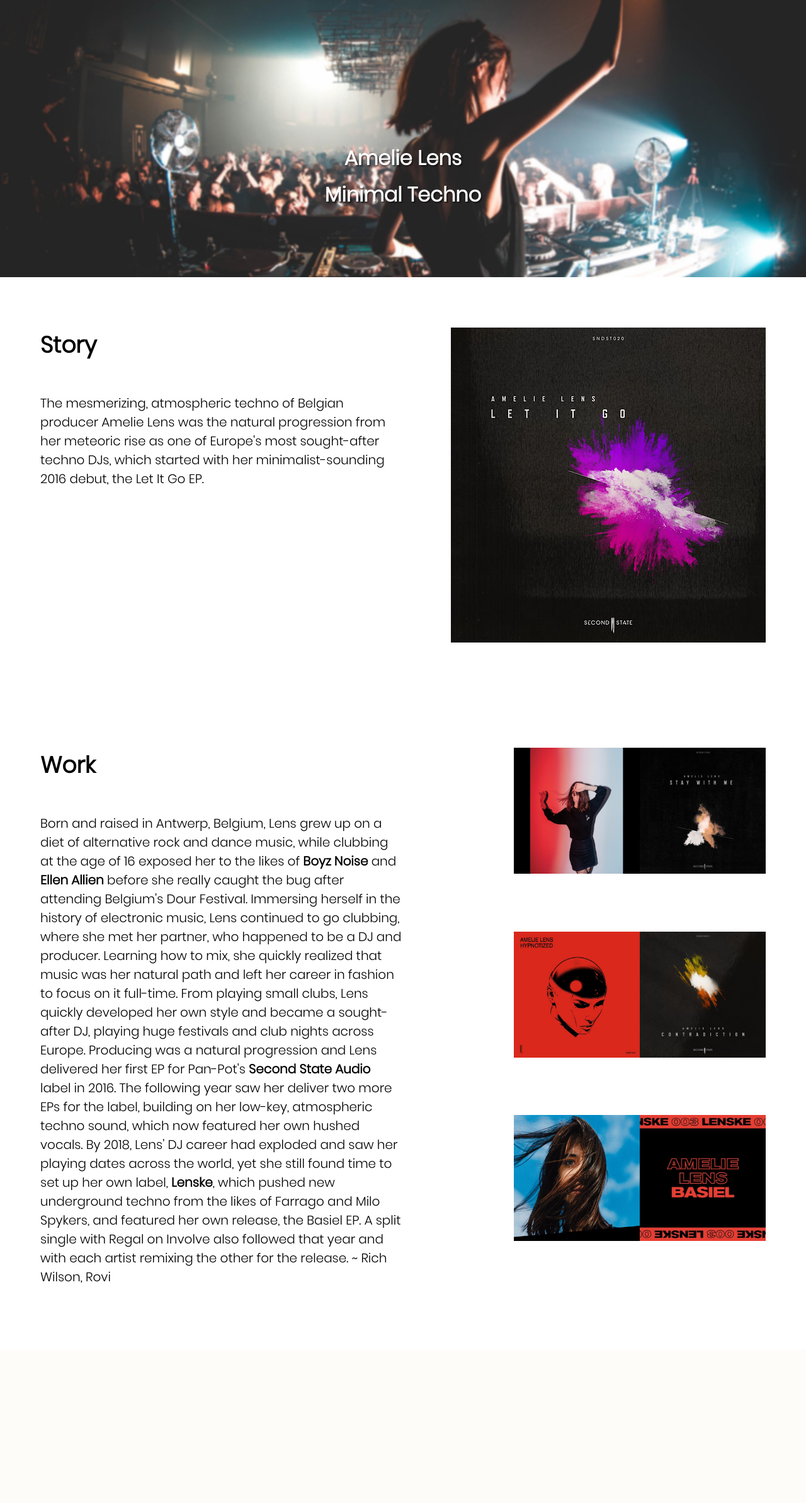
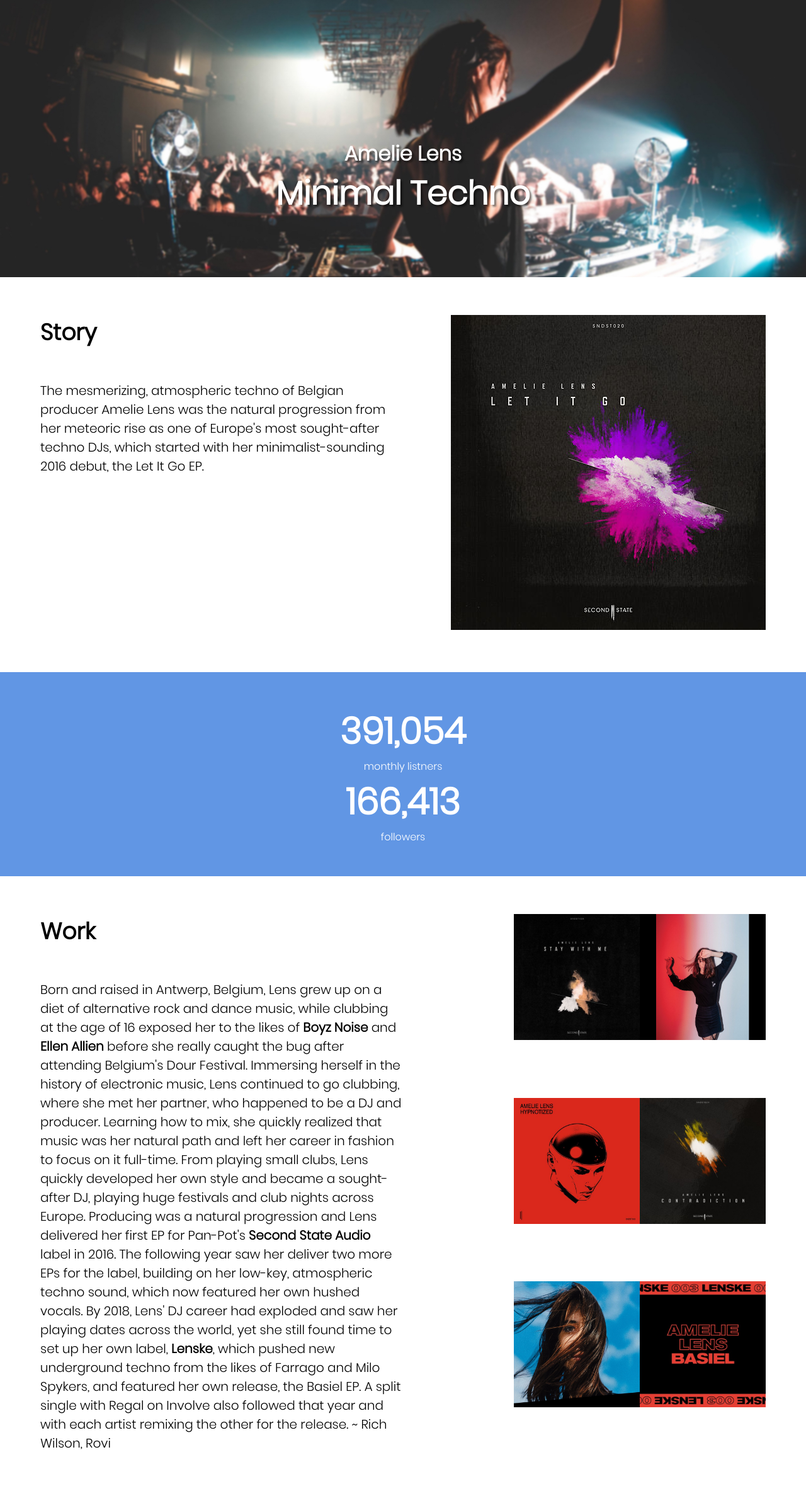
Before and after one commit to vvvirenyu/TopTechno, a PHP site: page /photo.html in a window 1280 px wide. Shown: the whole page at 63% size. Before the commit the page ends 2037 px from the top, so only its background shows below. Run offline with PHP 8.4, Linux system fonts and the light colour scheme.

Commit message:
style changes

```diff
--- a/photo.html
+++ b/photo.html
@@ -1,5 +1,6 @@
 <!DOCTYPE html>
 <html lang="en">
+
 <head>
     <meta charset="UTF-8">
     <meta name="viewport" content="width=device-width, initial-scale=1.0">
@@ -7,39 +8,67 @@
     <link rel="stylesheet" href="./style.css">
     <title>Amelia Lens</title>
 </head>
+
 <body>
     <main>
         <div class="banner">
             <img src="./img/AMELIE-LABYRINTH-1.jpg" alt="">
             <div class="author">
-                    <h1> Amelie Lens</h1>
-                    <h3> Minimal Techno </h3>
+                <h1> Amelie Lens</h1>
+                <h3> Minimal Techno </h3>
             </div>
 
         </div>
         <div class="story">
             <div class="story-desc">
                 <h3> Story </h3>
-                <p> The mesmerizing, atmospheric techno of Belgian producer Amelie Lens was the natural progression from her meteoric rise as one of Europe's most sought-after techno DJs, which started with her minimalist-sounding 2016 debut, the Let It Go EP. </p>
+                <p> The mesmerizing, atmospheric techno of Belgian producer Amelie Lens was the natural progression from
+                    her meteoric rise as one of Europe's most sought-after techno DJs, which started with her
+                    minimalist-sounding 2016 debut, the Let It Go EP. </p>
             </div>
             <div class="profile">
                 <img src="/img/amelia-story.jpg" alt="profile">
             </div>
         </div>
+        <div class="asdf">
+            <div class="numbers-left">
+                <h3> 391,054 </h3>
+                <p> monthly listners </h3>
+            </div>
+            <div class="numbers-right">
+                <h3> 166,413</h3>
+                <p> followers</p>
+            </div>
+        </div>
         <div class="work">
             <div class="work-desc">
                 <h3> Work </h3>
-                <p>  Born and raised in Antwerp, Belgium, Lens grew up on a diet of alternative rock and dance music, while clubbing at the age of 16 exposed her to the likes of  <strong>Boyz Noise</strong>  and <strong>Ellen Allien</strong> before she really caught the bug after attending Belgium's Dour Festival. Immersing herself in the history of electronic music, Lens continued to go clubbing, where she met her partner, who happened to be a DJ and producer. Learning how to mix, she quickly realized that music was her natural path and left her career in fashion to focus on it full-time. From playing small clubs, Lens quickly developed her own style and became a sought-after DJ, playing huge festivals and club nights across Europe. Producing was a natural progression and Lens delivered her first EP for Pan-Pot's <strong>Second State Audio</strong> label in 2016. The following year saw her deliver two more EPs for the label, building on her low-key, atmospheric techno sound, which now featured her own hushed vocals. By 2018, Lens' DJ career had exploded and saw her playing dates across the world, yet she still found time to set up her own label, <strong>Lenske</strong>, which pushed new underground techno from the likes of Farrago and Milo Spykers, and featured her own release, the Basiel EP. A split single with Regal on Involve also followed that year and with each artist remixing the other for the release. ~ Rich Wilson, Rovi </p>
+                <p> Born and raised in Antwerp, Belgium, Lens grew up on a diet of alternative rock and dance music,
+                    while clubbing at the age of 16 exposed her to the likes of <strong>Boyz Noise</strong> and
+                    <strong>Ellen Allien</strong> before she really caught the bug after attending Belgium's Dour
+                    Festival. Immersing herself in the history of electronic music, Lens continued to go clubbing, where
+                    she met her partner, who happened to be a DJ and producer. Learning how to mix, she quickly realized
+                    that music was her natural path and left her career in fashion to focus on it full-time. From
+                    playing small clubs, Lens quickly developed her own style and became a sought-after DJ, playing huge
+                    festivals and club nights across Europe. Producing was a natural progression and Lens delivered her
+                    first EP for Pan-Pot's <strong>Second State Audio</strong> label in 2016. The following year saw her
+                    deliver two more EPs for the label, building on her low-key, atmospheric techno sound, which now
+                    featured her own hushed vocals. By 2018, Lens' DJ career had exploded and saw her playing dates
+                    across the world, yet she still found time to set up her own label, <strong>Lenske</strong>, which
+                    pushed new underground techno from the likes of Farrago and Milo Spykers, and featured her own
+                    release, the Basiel EP. A split single with Regal on Involve also followed that year and with each
+                    artist remixing the other for the release. ~ Rich Wilson, Rovi </p>
             </div>
-            <div class="work-gallery" >
-                <img src="./img/Amelie-Lens-Feature-Super-Immersive-4.jpg" alt=""/>
-                <img src="./img/amelie-lens-2.jpg" alt=""/>
-                <img src="./img/amelie-lens-hypnotized-ep-second-state-album-art.jpg" alt=""/>
-                <img src="./img/amelie-lens-3.jpg" alt=""/>
-                <img src="./img/amelie-lens-4.jpg" alt=""/>
-                <img src="./img/amelie-lens-5.jpg" alt=""/>
+            <div class="work-gallery">
+                <img src="./img/amelie-lens-2.jpg" alt="" />
+                <img src="./img/Amelie-Lens-Feature-Super-Immersive-4.jpg" alt="" />
+                <img src="./img/amelie-lens-hypnotized-ep-second-state-album-art.jpg" alt="" />
+                <img src="./img/amelie-lens-3.jpg" alt="" />
+                <img src="./img/amelie-lens-4.jpg" alt="" />
+                <img src="./img/amelie-lens-5.jpg" alt="" />
             </div>
         </div>
     </main>
 </body>
+
 </html>
--- a/style.css
+++ b/style.css
@@ -144,7 +144,7 @@ nav {
     left: 50%;
     transform: translate(-50%, -70%);
     color: white;
-    text-shadow: 2px 2px 2px rgba(0,0,0,0.5);
+    text-shadow: 3px 3px 3px rgba(0,0,0,0.5);
     text-align: center;
 }
 
@@ -152,8 +152,8 @@ nav {
     font-size: 42 px;
 }
 .author h3{
-    font-size: 32px;
-    padding: 10px 0px;
+    font-size: 52px;
+    padding: 0px 0px;
 }
 
 .story,.work{
@@ -161,7 +161,7 @@ nav {
     justify-content: space-between;
     width: 90%;
     margin: auto;
-    padding: 80px 0px;
+    padding: 60px 0px;
 }
 .story-desc,.work-desc{
     width: 50%;
@@ -174,6 +174,24 @@ nav {
     padding: 20px 0px;
     font-size: 20px;
 }
+.asdf{
+    color: white;
+    background: radial-gradient(rgb(97, 150, 228), rgb(97, 150, 228));
+    margin: auto;
+    text-align:  center;
+    padding: 50px 0px;
+
+}
+.numbers-left,.numbers-right{
+    display: inline;
+    padding: 30px 0px;
+
+}
+.numbers-left h3,.numbers-right h3{
+    font-size: 58px;
+}
+
+
 
 .work-gallery{
     display: grid;
```
